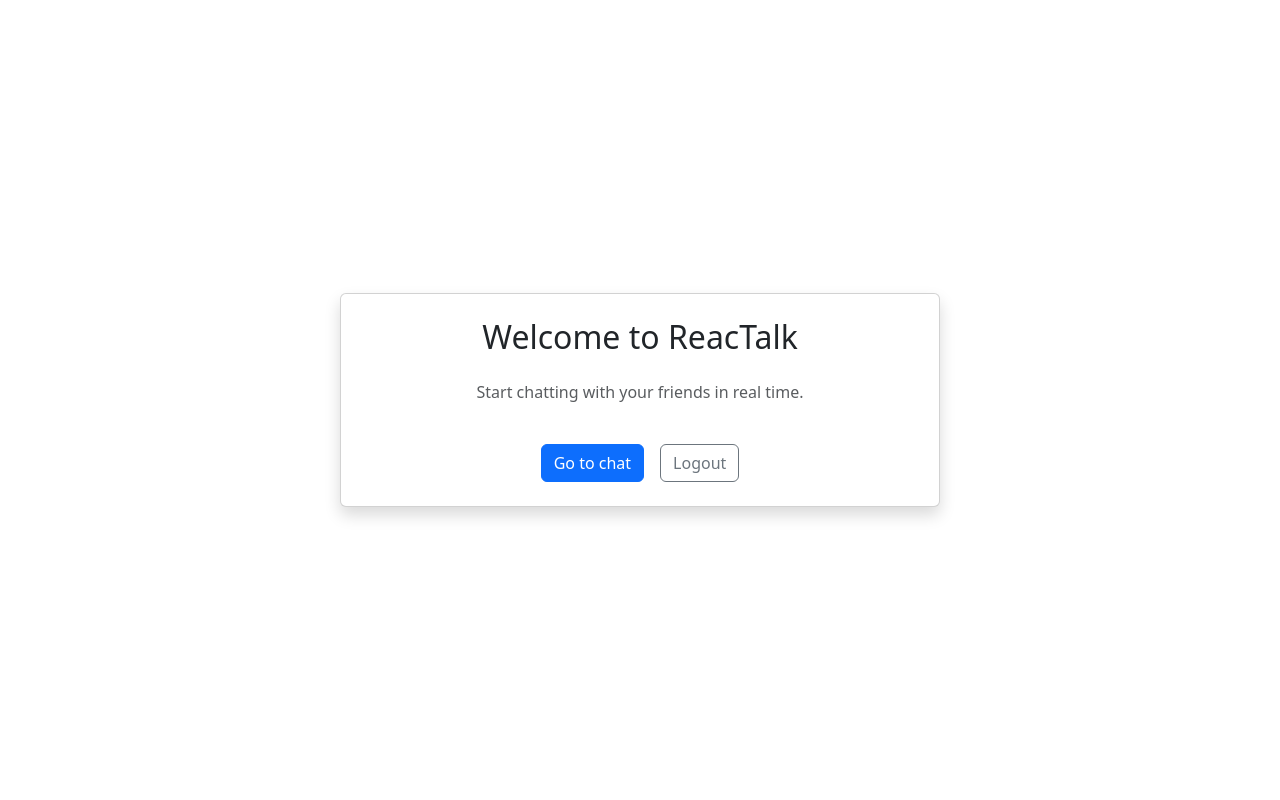
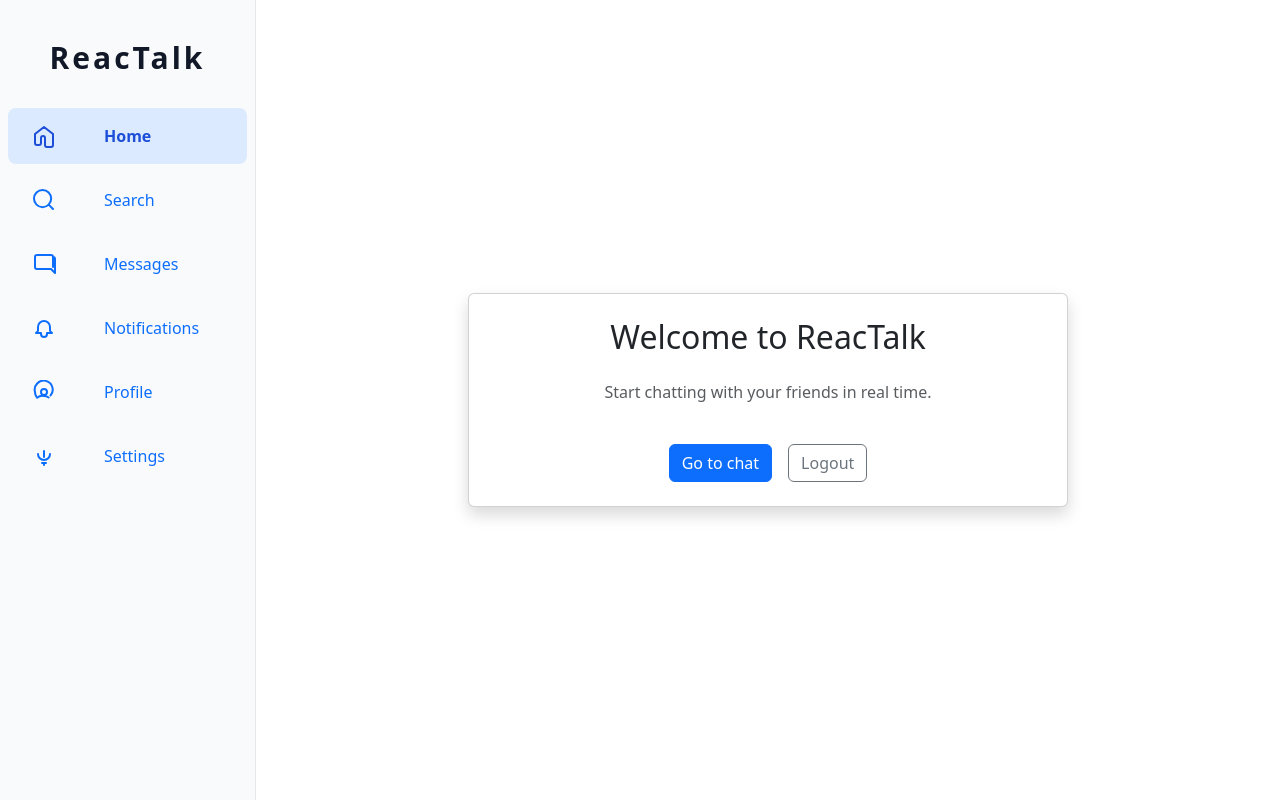
Before and after one commit to LungsomLamnio/ReacTalk_FrontEnd, a React (Vite) app: page / in a window 1280 px wide. Built offline with nearby package versions, Linux system fonts and the light colour scheme; no server answers.

Commit message:
user profile design added

```diff
--- a/src/App.jsx
+++ b/src/App.jsx
@@ -1,4 +1,5 @@
 import { Routes, Route } from "react-router-dom";
+import Layout from "./components/Layout";
 import HomePage from "./pages/HomePage";
 import UserLogin from "./pages/UserLogin";
 import UserSignup from "./pages/UserSignup";
@@ -12,15 +13,20 @@ import ChatWindow from "./pages/PrivateChatWindow";
 export default function App() {
   return (
     <Routes>
-      <Route path="/" element={<HomePage />} />
+      {/* Routes without sidebar */}
       <Route path="/user-login" element={<UserLogin />} />
       <Route path="/user-signup" element={<UserSignup />} />
+
+      {/* Routes with sidebar */}
+      <Route element={<Layout />}>
+        <Route path="/" element={<HomePage />} />
         <Route path="/user-profile" element={<UserProfile />} />
         <Route path="/search-users" element={<SearchUsers />} />
         <Route path="/universal-chat" element={<UniversalChat />} />
         <Route path="/chat" element={<ChatPage />} />
         <Route path="/chat-list" element={<ChatList />} />
         <Route path="/private-chatwindow" element={<ChatWindow />} />
+      </Route>
     </Routes>
   );
 }
--- /dev/null
+++ b/src/components/Layout.jsx
@@ -0,0 +1,13 @@
+import { Outlet } from "react-router-dom";
+import Sidebar from "./Sidebar";
+
+export default function Layout() {
+  return (
+    <div className="flex">
+      <Sidebar />
+      <main className="flex-1 min-h-screen ml-20 md:ml-64">
+        <Outlet />
+      </main>
+    </div>
+  );
+}
--- /dev/null
+++ b/src/components/Sidebar.jsx
@@ -0,0 +1,150 @@
+import { Link, useLocation } from "react-router-dom";
+
+const navItems = [
+  {
+    name: "Home",
+    icon: (
+      <svg
+        className="w-6 h-6"
+        fill="none"
+        stroke="currentColor"
+        strokeWidth={2}
+        viewBox="0 0 24 24"
+      >
+        <path
+          strokeLinecap="round"
+          strokeLinejoin="round"
+          d="M3 10l9-7 9 7v11a2 2 0 01-2 2h-4a2 2 0 01-2-2V14a2 2 0 00-4 0v5a2 2 0 01-2 2H5a2 2 0 01-2-2V10z"
+        />
+      </svg>
+    ),
+    link: "/",
+  },
+  {
+    name: "Search",
+    icon: (
+      <svg
+        className="w-6 h-6"
+        fill="none"
+        stroke="currentColor"
+        strokeWidth={2}
+        viewBox="0 0 24 24"
+      >
+        <path
+          strokeLinecap="round"
+          strokeLinejoin="round"
+          d="M21 21l-4.35-4.35m0 0A7 7 0 104.5 4.5a7 7 0 0012.15 12.15z"
+        />
+      </svg>
+    ),
+    link: "/chat-list",
+  },
+  {
+    name: "Messages",
+    icon: (
+      <svg
+        className="w-6 h-6"
+        fill="none"
+        stroke="currentColor"
+        strokeWidth={2}
+        viewBox="0 0 24 24"
+      >
+        <path
+          strokeLinecap="round"
+          strokeLinejoin="round"
+          d="M21 15V5a2 2 0 00-2-2H5a2 2 0 00-2 2v10a2 2 0 002 2h14l4 4V7a2 2 0 00-2-2z"
+        />
+      </svg>
+    ),
+    link: "/messages",
+  },
+  {
+    name: "Notifications",
+    icon: (
+      <svg
+        className="w-6 h-6"
+        fill="none"
+        stroke="currentColor"
+        strokeWidth={2}
+        viewBox="0 0 24 24"
+      >
+        <path
+          strokeLinecap="round"
+          strokeLinejoin="round"
+          d="M15 17h5l-1.405-1.404A2.032 2.032 0 0118 14.158V11a6 6 0 10-12 0v3.159c0 .537-.214 1.054-.595 1.437L4 17h5m6 0v1a3 3 0 01-6 0v-1"
+        />
+      </svg>
+    ),
+    link: "/notifications",
+  },
+  {
+    name: "Profile",
+    icon: (
+      <svg
+        className="w-6 h-6"
+        fill="none"
+        stroke="currentColor"
+        strokeWidth={2}
+        viewBox="0 0 24 24"
+      >
+        <path
+          strokeLinecap="round"
+          strokeLinejoin="round"
+          d="M5.121 17.804A8.001 8.001 0 0112 16c1.736 0 3.338.567 4.64 1.528m1.98-2.13A9 9 0 103 12.002c0 1.855.567 3.577 1.542 4.997M15 12a3 3 0 11-6 0 3 3 0 016 0z"
+        />
+      </svg>
+    ),
+    link: "/user-profile",
+  },
+  {
+    name: "Settings",
+    icon: (
+      <svg
+        className="w-6 h-6"
+        fill="none"
+        stroke="currentColor"
+        strokeWidth={2}
+        viewBox="0 0 24 24"
+      >
+        <path
+          strokeLinecap="round"
+          strokeLinejoin="round"
+          d="M12 7v6m6-3a6 6 0 01-12 0m6 9v2m-2-2h4"
+        />
+      </svg>
+    ),
+    link: "/settings",
+  },
+];
+
+export default function Sidebar() {
+  const location = useLocation();
+
+  return (
+    <aside className="h-screen w-20 md:w-64 bg-gray-50 flex flex-col pt-10 border-r border-gray-200 text-gray-900 fixed left-0 top-0">
+      <div className="flex items-center justify-center mb-8 px-4">
+        <span className="text-3xl font-semibold tracking-widest">ReacTalk</span>
+      </div>
+      <nav className="flex flex-col gap-2 px-2">
+        {navItems.map((item) => (
+          <Link
+            key={item.name}
+            to={item.link}
+            className={`flex items-center gap-5 px-4 py-3 rounded-lg transition duration-200 ease-in-out
+              ${
+                location.pathname === item.link
+                  ? "bg-blue-100 text-blue-700 font-semibold"
+                  : "hover:bg-blue-50 hover:text-blue-600"
+              }`}
+            style={{ textDecoration: "none" }}
+          >
+            {item.icon}
+            <span className="hidden md:inline-block text-base select-none">
+              {item.name}
+            </span>
+          </Link>
+        ))}
+      </nav>
+    </aside>
+  );
+}
--- a/src/pages/UserProfile.jsx
+++ b/src/pages/UserProfile.jsx
@@ -1,12 +1,3 @@
-import {
-  Container,
-  Card,
-  Alert,
-  Spinner,
-  Row,
-  Col,
-  Image,
-} from "react-bootstrap";
 import { useEffect, useState } from "react";
 import { useNavigate } from "react-router-dom";
 import axios from "axios";
@@ -16,14 +7,16 @@ export default function UserProfile() {
   const [error, setError] = useState("");
   const [profileData, setProfileData] = useState(null);
   const navigate = useNavigate();
+
   useEffect(() => {
     const fetchProfile = async () => {
-      const token = localStorage.getItem("token");
+      const token = sessionStorage.getItem("token");
       if (!token) {
         setError("You must be logged in");
         setTimeout(() => {
-          return navigate("/user-login");
+          navigate("/user-login");
         }, 3000);
+        return;
       }
 
       try {
@@ -41,61 +34,95 @@ export default function UserProfile() {
         setError(err.response?.data?.message || "Failed to fetch profile.");
 
         if (err.response?.status === 401) {
-          localStorage.removeItem("token");
-          localStorage.removeItem("user");
+          sessionStorage.removeItem("token");
+          sessionStorage.removeItem("user");
           navigate("/user-login");
         }
       }
     };
     fetchProfile();
   }, [navigate]);
+
   return (
-    <Container
-      className="d-flex justify-content-center align-items-center"
-      style={{ height: "100vh" }}
+    <div className="min-h-screen bg-white flex flex-col items-center pt-16 px-6 md:px-12 lg:px-24">
+      {error && (
+        <div className="bg-red-100 text-red-700 px-4 py-3 rounded mb-6 text-center font-semibold w-full max-w-3xl">
+          {error}
+        </div>
+      )}
+
+      {!profileData && !error && (
+        <div className="flex justify-center items-center h-48 w-full max-w-3xl">
+          <svg
+            className="animate-spin h-12 w-12 text-blue-600"
+            xmlns="http://www.w3.org/2000/svg"
+            fill="none"
+            viewBox="0 0 24 24"
           >
-      <Card style={{ width: "100%", maxWidth: "500px" }} className="p-4 shadow">
-        <h3 className="text-center mb-4">User Profile</h3>
-        {error && <Alert variant="danger">{error}</Alert>}
-
-        {!profileData && !alert && (
-          <Spinner animation="border" className="mx-auto d-block" />
+            <circle
+              className="opacity-25"
+              cx="12"
+              cy="12"
+              r="10"
+              stroke="currentColor"
+              strokeWidth="4"
+            ></circle>
+            <path
+              className="opacity-75"
+              fill="currentColor"
+              d="M4 12a8 8 0 018-8v8z"
+            ></path>
+          </svg>
+        </div>
       )}
 
       {profileData && (
-          <Row>
+        <div className="flex flex-col md:flex-row md:items-center md:space-x-16 w-full max-w-5xl">
           {/* Profile Picture */}
-            <Col xs={12} md={4} className="text-center mb-md-0">
-              <Image
+          <div className="flex justify-center md:block mb-10 md:mb-0 flex-shrink-0">
+            <img
               src={ProfilePicture}
-                alt="profile-picture"
-                roundedCircle
-                style={{ width: "150px", height: "150px", objectFit: "cover" }}
+              alt="Profile"
+              className="rounded-full w-44 h-44 object-cover border-4 border-pink-500 shadow-lg"
             />
-            </Col>
-            {/* Profile Info */}
-            <Col xs={12} md={8}>
-              <h4>{profileData.username}</h4>
-              <p>
-                <strong>Email: </strong>
-                {profileData.email}
+          </div>
+
+          {/* User Info */}
+          <div className="flex-1">
+            <div className="flex flex-col md:flex-row md:items-center md:justify-between mb-6">
+              <h1 className="text-4xl font-semibold mb-4 md:mb-0">
+                {profileData.username}
+              </h1>
+              <button className="px-6 py-2 border border-gray-300 rounded-md text-gray-700 font-semibold hover:bg-gray-100 transition">
+                Edit Profile
+              </button>
+            </div>
+
+            <div className="flex justify-around md:justify-start md:space-x-12 text-center md:text-left mb-6">
+              <div>
+                <span className="font-bold text-xl">
+                  {profileData.followers?.length || 0}
+                </span>
+                <p className="text-gray-600">Followers</p>
+              </div>
+              <div>
+                <span className="font-bold text-xl">
+                  {profileData.followings?.length || 0}
+                </span>
+                <p className="text-gray-600">Following</p>
+              </div>
+              <div>
+                <span className="font-bold text-xl">0</span>
+                <p className="text-gray-600">Posts</p>
+              </div>
+            </div>
+
+            <p className="text-gray-700 max-w-3xl mb-4 text-lg">
+              {profileData.bio || "No bio available."}
             </p>
-              <p>
-                <strong>Bio: </strong>
-                {profileData.bio || "No Bio Yet"}
-              </p>
-              <p>
-                <strong>Followers: </strong>
-                {profileData.followers?.length || 0}
-              </p>
-              <p>
-                <strong>Followings: </strong>
-                {profileData.followings?.length || 0}
-              </p>
-            </Col>
-          </Row>
+          </div>
+        </div>
       )}
-      </Card>
-    </Container>
+    </div>
   );
 }
```
Lines whose indentation alone changed are shown as unchanged.
